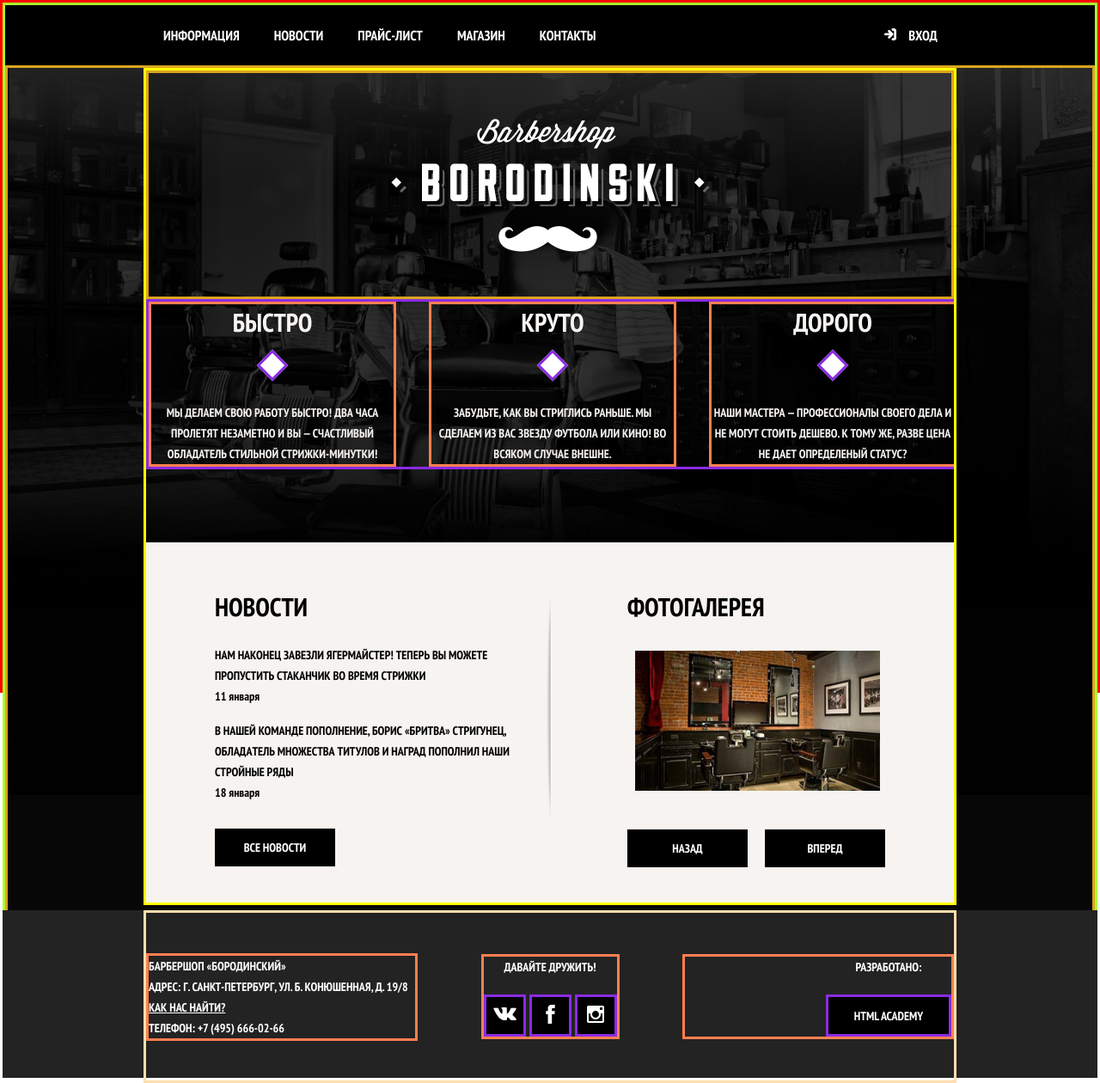
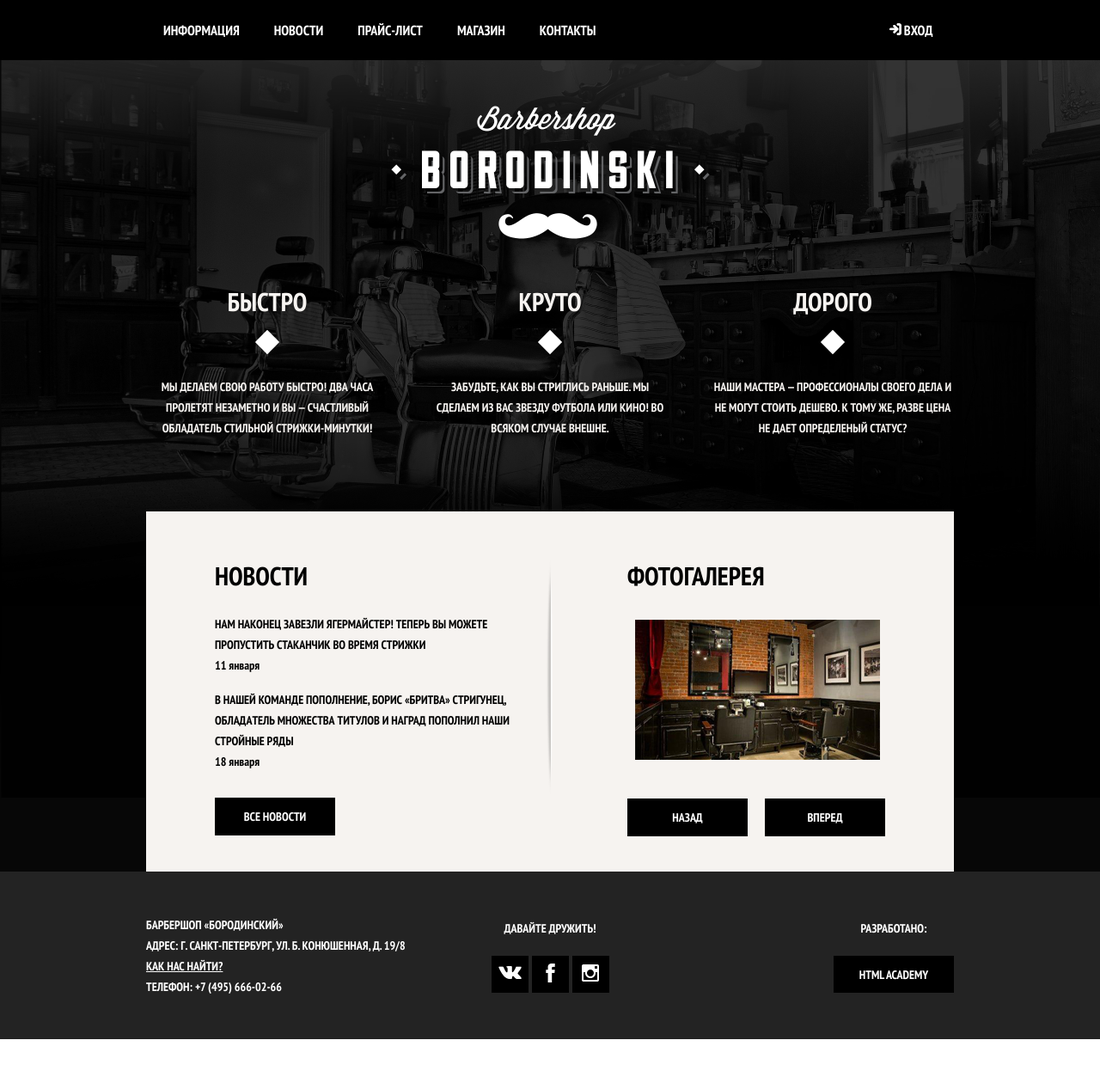
Before and after one commit to Incubator666/itstep, a plain HTML site: page макет/index.html in a window 1280 px wide. Shown: the whole page at 86% size. After the commit the page ends 1209 px from the top, so only its background shows below. Drawn offline with Linux system fonts and the light colour scheme.

Commit message:
хз щито енто

```diff
--- a/макет/css/styles.css
+++ b/макет/css/styles.css
@@ -12,14 +12,12 @@ html, body {
 body {
     display: flex;
     flex-direction: column;
-    border: 3px solid red;
 }
 
 .body {
     flex: 1 0 auto;
     /*min-height: 100%;
     margin-bottom: -195px;*/
-    border: 3px solid greenyellow;
 }
 
 .header {
@@ -52,6 +50,9 @@ body {
 
 .menu a:hover {
     background: dimgray; /*добавляем эффект при наведении*/
+    text-decoration: underline;
+    text-underline-position: under;
+    text-decoration-style: dotted;
 }
 
 .menu li {
@@ -82,36 +83,36 @@ body {
     height: 70px;
     justify-content: space-around;
     text-align: center;
-}
-
-.login__box {
-    margin-right: 5px;
-    display: inline-block;
-    color: white;
-}
-
-.login__word {
-    margin-left: 5px;
-    display: inline-block;
-    color: white;
-}
-
-.login a {
     font-family: 'PT Sans Narrow', sans-serif;
     font-size: 16px;
     line-height: 70px;
     font-weight: 700;
     color: #ffffff;
+    text-transform: uppercase;
+    cursor: pointer;
 }
 
+.login__box {
+    display: inline-block;
+    color: white;
+    cursor: pointer;
+}
+.login:hover{
+    background: dimgray;
+}
+.login__box:hover{
+    text-decoration: underline;
+    text-underline-position: under;
+    text-decoration-style: dotted;
+}
 .bg {
     min-height: 100%;
     flex: 1 0 auto;
     background: url(../images/bg.png);
     background-repeat: no-repeat;
+    /*background-color: coral;*/
     background-color: #070707;
     background-size: 100%;
-    border: 3px solid goldenrod;
 }
 
 .main {
@@ -122,8 +123,6 @@ body {
     width: 940px;
     overflow: hidden;
     color: white;
-
-    border: 3px solid yellow;
 }
 
 .index__logo {
@@ -132,7 +131,6 @@ body {
     justify-content: center;
     align-items: center;
     flex: 1 0 auto;
-    border: 3px solid goldenrod;
 }
 
 .shape {
@@ -140,12 +138,10 @@ body {
     justify-content: space-between;
     align-items: center;
     width: 940px;
-    border: 3px solid blueviolet;
 }
 
 .shape1 {
     width: 30%;
-    border: 3px solid coral;
 }
 
 .shape_tag {
@@ -179,7 +175,6 @@ body {
     height: 20px;
     transform: rotate(-45deg);
     background-color: white;
-    border: 3px solid blueviolet;
 }
 
 .shape2 p {
@@ -222,21 +217,36 @@ body {
     color: #000000;
 }
 .body_content_left_text_1 {
+    font-family: 'PT Sans Narrow', sans-serif;
+    font-size: 14px;
+    line-height: 24px;
+    font-weight: 700;
+    color: #000000;
+
+}
+.body_content_left_text_1_1 {
+    font-family: 'PT Sans Narrow', sans-serif;
+    font-size: 14px;
+    line-height: 24px;
+    font-weight: 700;
+    color: #000000;
     margin-bottom: 16px;
 }
-.body_content_left_text_1 p{
+.body_content_left_text_2 {
+
     font-family: 'PT Sans Narrow', sans-serif;
     font-size: 14px;
     line-height: 24px;
     font-weight: 700;
     color: #000000;
 }
-.body_content_left_text_2 p{
+.body_content_left_text_2_1 {
     font-family: 'PT Sans Narrow', sans-serif;
     font-size: 14px;
     line-height: 24px;
     font-weight: 700;
     color: #000000;
+    margin-bottom: 16px;
 }
 .body_content_button {
     display: flex;
@@ -246,8 +256,15 @@ body {
     height: 44px;
     background-color: black;
     margin-top: 30px;
+    text-transform: uppercase;
 }
-.body_content_button p {
+.body_content_button:hover {
+    background: dimgray;
+    cursor: pointer;
+    text-decoration: underline;
+    text-underline-position: under;
+}
+.body_content_button {
     font-family: 'PT Sans Narrow', sans-serif;
     font-size: 14px;
     line-height: 24px;
@@ -295,7 +312,6 @@ body {
     width: 940px;
     height: 195px;
     color: white;
-    border: 3px solid navajowhite;
 }
 
 .footer1 {
@@ -304,7 +320,6 @@ body {
     justify-content: center;
     align-items: center;
     width: 310px;
-    border: 3px solid coral;
 }
 
 .footer1 p {
@@ -320,6 +335,9 @@ body {
     text-decoration: underline;
     cursor: pointer;
 }
+.text__decoration:hover{
+    text-decoration: none;
+}
 
 .footer2 {
     position: relative;
@@ -329,7 +347,6 @@ body {
     text-decoration: none;
     margin: 0 auto;
     z-index: 2;
-    border: 3px solid coral;
 }
 
 .footer2 p {
@@ -350,11 +367,12 @@ body {
     display: inline-flex;
     width: 43px;
     height: 43px;
-    border: 3px solid blueviolet;
     background-color: #000000;
     cursor: pointer;
 }
-
+.footerhref:hover{
+    background: dimgray;
+}
 .footer3 {
     position: relative;
     display: block;
@@ -362,7 +380,6 @@ body {
     align-items: center;
     text-decoration: none;
     width: 310px;
-    border: 3px solid coral;
 }
 
 .footer3_1 {
@@ -389,11 +406,14 @@ body {
     display: inline-flex;
     width: 140px;
     height: 43px;
-    border: 3px solid blueviolet;
     background-color: #000000;
     cursor: pointer;
 }
-
+.footerhref2:hover{
+    background: dimgray;
+    text-decoration: underline;
+    text-underline-position: under;
+}
 .footer3 div a {
     font-family: 'PT Sans Narrow', sans-serif;
     font-size: 14px;
--- a/макет/index.html
+++ b/макет/index.html
@@ -21,11 +21,7 @@
             <div class="login">
                 <div class="login__box">
                     <img src="images/login_3272.png" alt="login">
-                </div>
-                <div class="login__word">
-                    <a>
-                        ВХОД
-                    </a>
+                    вход
                 </div>
             </div>
         </div>
@@ -35,48 +31,36 @@
             <div class="index__logo">
                 <img src="images/index_logo_3276.png" alt="logo">
             </div>
-            <div class="shape"><!--footercontent-->
+            <div class="shape">
                 <div class="shape1">
-                    <div class="shape_tag">
-                        <p>Быстро</p>
-                    </div>
+                    <p class="shape_tag">Быстро</p>
                     <div class="shape2">
                     </div>
-                    <div class="shape_text">
-                        <p>
+                    <p class="shape_text">
                         МЫ ДЕЛАЕМ СВОЮ РАБОТУ БЫСТРО! ДВА ЧАСА ПРОЛЕТЯТ НЕЗАМЕТНО И ВЫ — СЧАСТЛИВЫЙ ОБЛАДАТЕЛЬ
                         СТИЛЬНОЙ
                         СТРИЖКИ-МИНУТКИ!
                     </p>
                 </div>
-                </div>
-                <div class="shape1"> <!--footercontent-->
-                    <div class="shape_tag">
-                        <p>Круто</p>
-                    </div>
+                <div class="shape1">
+                    <p class="shape_tag">Круто</p>
                     <div class="shape2">
                     </div>
-                    <div class="shape_text">
-                        <p>
+                    <p class="shape_text">
                         ЗАБУДЬТЕ, КАК ВЫ СТРИГЛИСЬ РАНЬШЕ.
                         МЫ СДЕЛАЕМ ИЗ ВАС ЗВЕЗДУ ФУТБОЛА ИЛИ КИНО!
                         ВО ВСЯКОМ СЛУЧАЕ ВНЕШНЕ.
                     </p>
                 </div>
+                <div class="shape1">
+                    <p class="shape_tag">Дорого</p>
+                    <div class="shape2">
                     </div>
-                <div class="shape1"><!--footer2-->
-                    <div class="shape_tag">
-                        <p class="shape_name">Дорого</p>
-                    </div>
-                    <div class="shape2"><!--footerhref-->
-                    </div>
-                    <div class="shape_text">
-                        <p>
+                    <p class="shape_text">
                         НАШИ МАСТЕРА — ПРОФЕССИОНАЛЫ СВОЕГО ДЕЛА И НЕ МОГУТ СТОИТЬ ДЕШЕВО. К ТОМУ ЖЕ, РАЗВЕ ЦЕНА НЕ
                         ДАЕТ
                         ОПРЕДЕЛЕНЫЙ СТАТУС?
                     </p>
-                    </div>
                 </div>
             </div>
 
@@ -84,20 +68,16 @@
                 <div class="body_content">
                     <div class="body_content_left">
                         <p class="content_name">НОВОСТИ</p>
-                        <div class="body_content_left_text_1">
-                            <p>НАМ НАКОНЕЦ ЗАВЕЗЛИ ЯГЕРМАЙСТЕР! ТЕПЕРЬ ВЫ МОЖЕТЕ ПРОПУСТИТЬ СТАКАНЧИК ВО ВРЕМЯ
+                        <p class="body_content_left_text_1">НАМ НАКОНЕЦ ЗАВЕЗЛИ ЯГЕРМАЙСТЕР! ТЕПЕРЬ ВЫ МОЖЕТЕ ПРОПУСТИТЬ
+                            СТАКАНЧИК ВО ВРЕМЯ
                             СТРИЖКИ</p>
-                            <p>11 января</p>
-                        </div>
-                        <div class="body_content_left_text_2">
-                            <p>В НАШЕЙ КОМАНДЕ ПОПОЛНЕНИЕ, БОРИС «БРИТВА» СТРИГУНЕЦ, ОБЛАДAТЕЛЬ МНОЖЕСТВА ТИТУЛОВ И
+                        <p class="body_content_left_text_1_1">11 января</p>
+                        <p class="body_content_left_text_2">В НАШЕЙ КОМАНДЕ ПОПОЛНЕНИЕ, БОРИС «БРИТВА» СТРИГУНЕЦ,
+                            ОБЛАДAТЕЛЬ МНОЖЕСТВА ТИТУЛОВ И
                             НАГРАД
                             ПОПОЛНИЛ НАШИ СТРОЙНЫЕ РЯДЫ</p>
-                            <p>18 января</p>
-                        </div>
-                        <div class="body_content_button">
-                            <p>все новости</p>
-                        </div>
+                        <p class="body_content_left_text_2_1">18 января</p>
+                        <p class="body_content_button">все новости</p>
                     </div>
                     <div class="separator">
                         <img src="images/separator.png" alt="sep">
@@ -120,7 +100,6 @@
             </div>
 
 
-        </div>
         </div>
     </div>
 </div>
```
Lines whose indentation alone changed are shown as unchanged.
